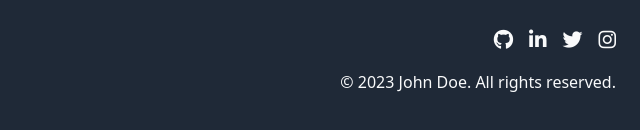
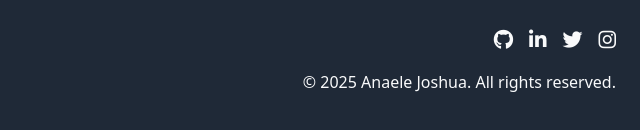
Before and after one commit to AnaeleJoshua/AnaeleJoshua.github.io, a plain HTML site: page index.html in a window 1280 px wide. Shown: the part 4334-4464 px from the top of the page, 640-1280 px from the left. Drawn offline with nearby package versions, Linux system fonts and the light colour scheme.

```diff
--- a/index.html
+++ b/index.html
@@ -362,7 +362,7 @@
                             <i class="fab fa-instagram text-xl"></i>
                         </a>
                     </div>
-                    <p style="color: var(--footer-text);">&copy; 2023 John Doe. All rights reserved.</p>
+                    <p style="color: var(--footer-text);">&copy; 2025 Anaele Joshua. All rights reserved.</p>
                 </div>
             </div>
         </div>
```
